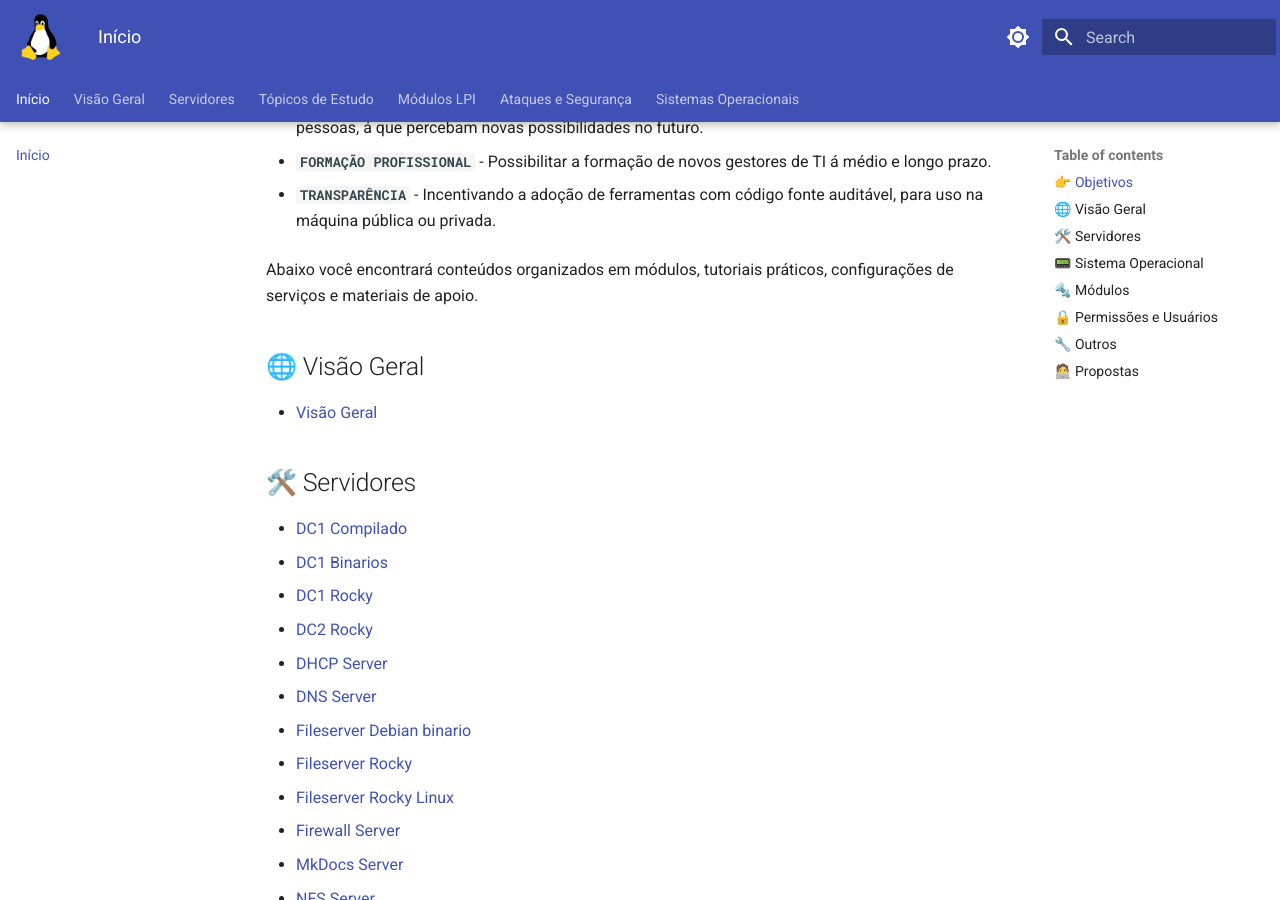
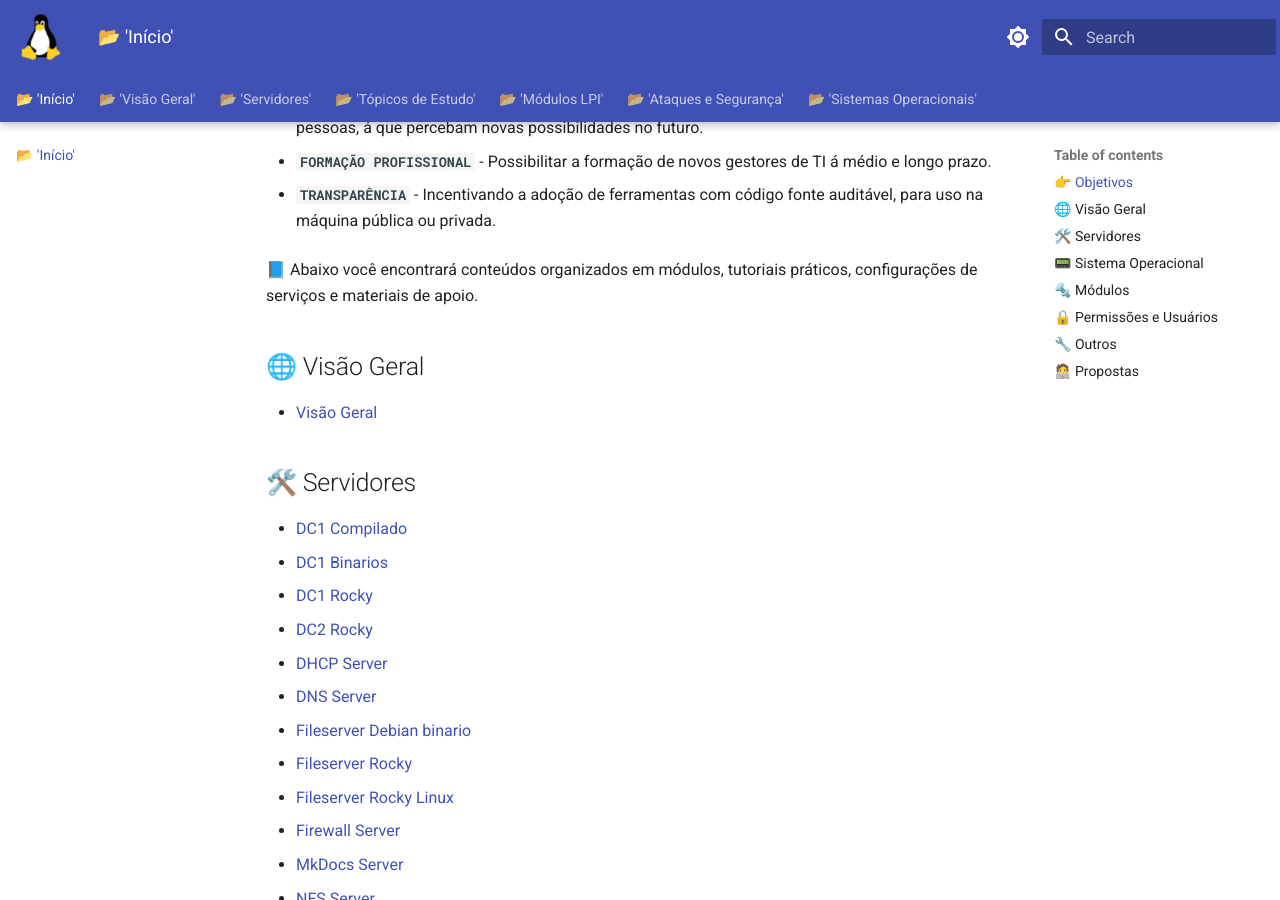
Before and after one commit to educharquero/officinas, an MkDocs documentation site: the page built from docs/index.md, in a window 1280 px wide and 900 px high, scrolled down 707 px. Built offline with MkDocs 1.6.1 and Material for MkDocs 9.7.7, drawn with Linux system fonts in a browser that asks for light colours.

```diff
--- a/docs/index.md
+++ b/docs/index.md
@@ -21,7 +21,7 @@
 * **`TRANSPARÊNCIA`** - Incentivando a adoção de ferramentas com código fonte auditável, para uso na máquina pública ou privada.
 
 
-Abaixo você encontrará conteúdos organizados em módulos, tutoriais práticos, configurações de serviços e materiais de apoio.
+📘 Abaixo você encontrará conteúdos organizados em módulos, tutoriais práticos, configurações de serviços e materiais de apoio.
 
 
 ## 🌐 Visão Geral
@@ -79,9 +79,6 @@ Abaixo você encontrará conteúdos organizados em módulos, tutoriais práticos
 
 
 
-
-
-
 <img src="imagens/icones.png" title="" alt="text-alt" width="800">
 
 
--- a/mkdocs.yml
+++ b/mkdocs.yml
@@ -13,10 +13,10 @@ copyright: >-
 
 # --- SEÇÃO 'nav' ATUALIZADA ---
 nav:
-  - 'Início': 'index.md'
-  - 'Visão Geral': 'Visao_Geral.md'
+  - 📂 'Início': 'index.md'
+  - 📂 'Visão Geral': 'Visao_Geral.md'
 
-  - 'Servidores':
+  - 📂 'Servidores':
     - 'DHCP Server': 'DHCP_Server.md'
     - 'DNS Server': 'DNS_Server.md'
     - 'Firewall Server': 'Firewall_Server.md'
@@ -33,7 +33,7 @@ nav:
       - 'DC-1 Pacotes Binários': 'DC1_pacotes_binarios.md'
       - 'DC-1 Pacotes Compilados': 'DC1_pacotes_compilados.md'
 
-  - 'Tópicos de Estudo':
+  - 📂 'Tópicos de Estudo':
     - 'Universo NIX': 'Universo_NIX.md'
     - 'FHS (Filesystem Hierarchy Standard)': 'FHS.md'
     - 'Systemd': 'Systemd.md'
@@ -43,7 +43,7 @@ nav:
     - 'Usuários e Grupos 01': 'Usuarios_e_Grupos-1.md'
     - 'Usuários e Grupos 02': 'Usuarios_e_Grupos-2.md'
 
-  - 'Módulos LPI':
+  - 📂 'Módulos LPI':
     - 'Módulo 103.1 - Linha de Comando':
       - 'Aula 00': 'Modulo_103.1-aula00.md'
       - 'Aula 01': 'Modulo_103.1-aula01.md'
@@ -54,11 +54,11 @@ nav:
     - 'Módulo 103.2 - Processamento de Texto':
       - 'Aula 01': 'Modulo_103.2-aula01.md'
 
-  - 'Ataques e Segurança':
+  - 📂 'Ataques e Segurança':
     - 'Aircrack-NG': 'Aircrack-NG.md'
     # Os outros itens foram movidos para 'Servidores'
 
-  - 'Sistemas Operacionais':
+  - 📂 'Sistemas Operacionais':
     - 'OpenSUSE': 'OpenSUSE.md'
 
   # - 'Objetivos': 'objetivos.md' # Arquivo não encontrado, comentei
```
